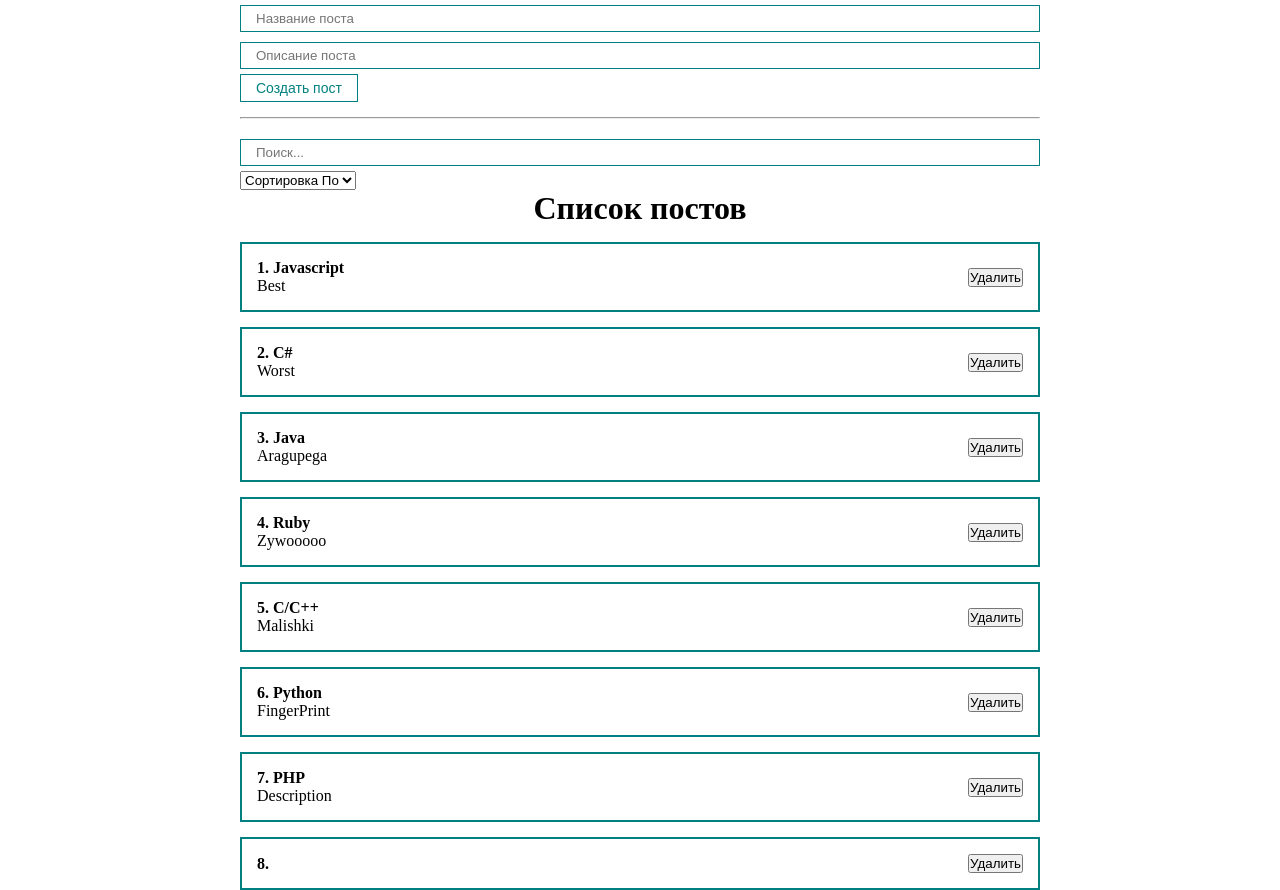
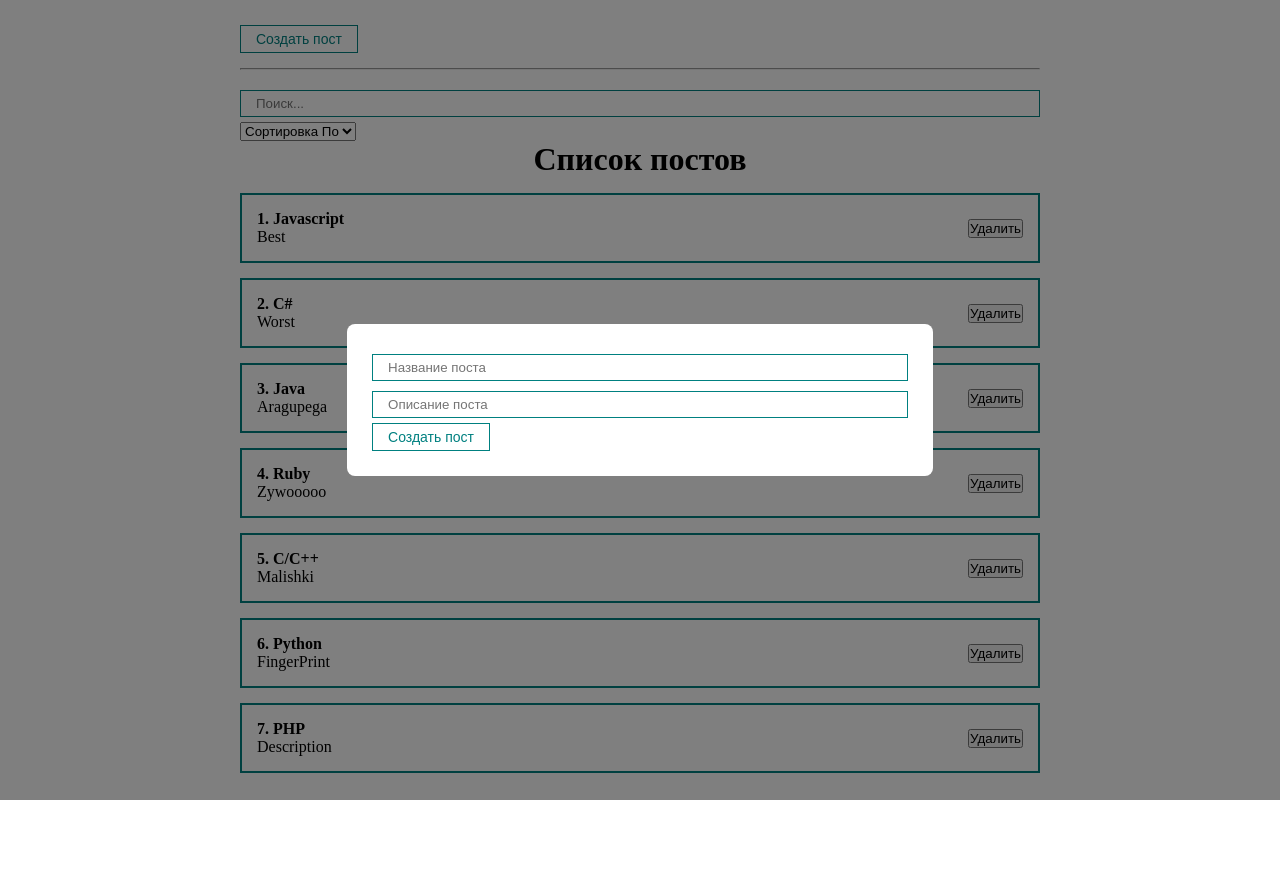
Before and after one commit to 734maboy/react-fundamental-practice, a React (Create React App) app: page / in a window 1280 px wide. Both pictures are taken after a click on the button "Создать пост". After the commit the page ends 800 px from the top, so only its background shows below. Built offline with nearby package versions, Linux system fonts and the light colour scheme.

Commit message:
feature-modal-window-component
+Decompose filter elements to another separate component

```diff
--- a/src/App.js
+++ b/src/App.js
@@ -2,8 +2,9 @@ import React, { useMemo, useState } from 'react'
 import './styles/app.css'
 import PostList from './components/PostList'
 import PostForm from './components/PostForm'
-import SeSelect from './components/UI/select/SeSelect'
-import SeInput from './components/UI/input/SeInput'
+import PostFilter from './components/PostFilter'
+import SeModal from './components/UI/SeModal/SeModal'
+import SeButton from './components/UI/button/SeButton'
 
 function App() {
   const [posts, setPosts] = useState([
@@ -16,62 +17,49 @@ function App() {
     { id: 7, title: 'PHP', body: 'Description' },
   ]);
 
-  const [selectedSort, setSelectedSort] = useState('');
-  const [searchQuery, setSearchQuery] = useState('');
+  const [filter, setFilter] = useState({ sort: '', query: ''});
+  const [visible, setVisible] = useState(false);
 
   const sortedPosts = useMemo(() => {
-    if (selectedSort) {
-      return [...posts].sort((a, b) => a[selectedSort].localeCompare(b[selectedSort]));
+    if (filter.sort) {
+      return [...posts].sort((a, b) => a[filter.sort].localeCompare(b[filter.sort]));
     }
     return posts;
-  }, [selectedSort, posts]);
+  }, [filter.sort, posts]);
 
   const sortedAndSearchPosts = useMemo( () => {
-    if (searchQuery) {
-      return sortedPosts.filter( post => post.title.toLowerCase().includes(searchQuery.toLowerCase()));
+    if (filter.query) {
+      return sortedPosts.filter( post => post.title.toLowerCase().includes(filter.query.toLowerCase()));
     }
     return sortedPosts;
-  }, [searchQuery, sortedPosts ]);
+  }, [filter.query, sortedPosts ]);
 
   function createPost(newPost) {
     setPosts([...posts, newPost]);
+    setVisible(false);
   }
 
   function removePost(id) {
-    console.log(id);
     setPosts(posts.filter(p => p.id !== id));
-  }
-
-  function sortPosts(sort) {
-    setSelectedSort(sort);
   }
 
   return (
     <div className="App">
-      <PostForm create={createPost}/>
+      <SeButton
+        style={{marginTop: '25px'}}
+        onClick={() => setVisible(true)}
+      >
+        Создать пост
+      </SeButton>
+      <SeModal visible={visible} setVisible={setVisible}>
+        <PostForm create={createPost}/>
+      </SeModal>
       <hr style={{margin: '15px 0px'}}/>
-      <div>
-        <SeInput
-          value={searchQuery}
-          onChange={e => setSearchQuery(e.target.value)}
-          placeholder="Поиск..."
-        />
-        <SeSelect
-          value={selectedSort}
-          onChange={sortPosts}
-          defaultValue={"Сортировка По"}
-          options={[
-            {value: "title", name: "По названию"},
-            {value: "body", name: "По описанию"},
-          ]}
-        />
-      </div>
-      {
-        sortedPosts.length !== 0
-        ? <PostList remove={removePost} posts={sortedAndSearchPosts} title={"Список постов"}/>
-        : <h1 style={{textAlign: 'center'}}> Посты не были найдены </h1>
-      }
-
+      <PostFilter
+        filter={filter}
+        setFilter={setFilter}
+      />
+      <PostList remove={removePost} posts={sortedAndSearchPosts} title={"Список постов"}/>
     </div>
   );
 }
--- /dev/null
+++ b/src/components/PostFilter.jsx
@@ -0,0 +1,26 @@
+import React from 'react'
+import SeInput from './UI/input/SeInput'
+import SeSelect from './UI/select/SeSelect'
+
+const PostFilter = ({filter, setFilter}) => {
+	return (
+		<div>
+			<SeInput
+				value={filter.query}
+				onChange={e => setFilter({ ...filter, query: e.target.value })}
+				placeholder="Поиск..."
+			/>
+			<SeSelect
+				value={filter.sort}
+				onChange={selectedSort => setFilter({ ...filter, sort: selectedSort })}
+				defaultValue={"Сортировка По"}
+				options={[
+					{value: "title", name: "По названию"},
+					{value: "body", name: "По описанию"},
+				]}
+			/>
+		</div>
+	)
+}
+
+export default PostFilter
--- a/src/components/PostList.jsx
+++ b/src/components/PostList.jsx
@@ -3,6 +3,13 @@ import PostItem from './PostItem'
 
 const PostList = ({ remove, posts, title }) => {
 
+	if (!posts.length) {
+		return (
+			<h1 style={{textAlign: 'center'}}>
+				Посты не были найдены
+			</h1>
+		)
+	}
 
 	return (
 		<div>
--- /dev/null
+++ b/src/components/UI/SeModal/SeModal.jsx
@@ -0,0 +1,25 @@
+import React from 'react'
+import cl from './SeModal.module.css';
+
+const SeModal = ({children, visible, setVisible}) => {
+
+	const rootClasses = [cl.seModal];
+
+	if (visible === true) {
+		rootClasses.push(cl.active);
+	}
+
+	return (
+		<div
+			onClick={() => setVisible(false)}
+			className={ rootClasses.join(' ') }>
+			<div
+				onClick={e => e.stopPropagation()}
+				className={cl.seModalContent}>
+				{children}
+			</div>
+		</div>
+	)
+}
+
+export default SeModal
--- /dev/null
+++ b/src/components/UI/SeModal/SeModal.module.css
@@ -0,0 +1,22 @@
+.seModal {
+    position: fixed;
+    left: 0;
+    top: 0;
+    bottom: 0;
+    right: 0;
+    display: none;
+    background: rgba(0, 0, 0, 0.5);
+}
+
+.seModal.active {
+    display: flex;
+    justify-content: center;
+    align-items: center;
+}
+
+.seModalContent {
+    padding: 25px;
+    background: white;
+    border-radius: 8px;
+    min-width: 250px;
+}
```
